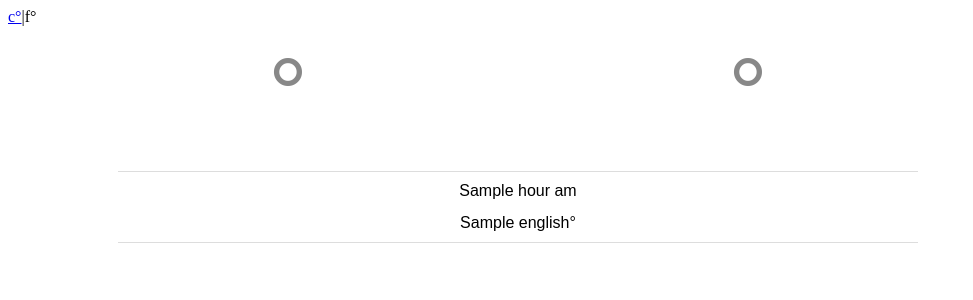
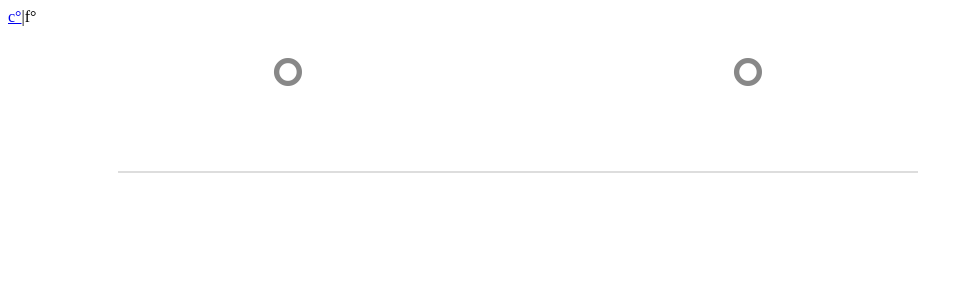
Before and after one commit to gregpaton08/weather_station, a Flask app: template app/templates/index.html in a window 1280 px wide. Shown: the top 300 px of the page, without its empty margins (0-973 px from the left). Run offline with Flask 2, Linux system fonts and the light colour scheme; the template is opened without the code that fills it: most values are stand-ins (such as "Sample title", 1, 10 or a date in 2020); data that the repository does not hold is empty.

Commit message:
Cleanup code

```diff
--- a/app/templates/index.html
+++ b/app/templates/index.html
@@ -70,6 +70,7 @@
                     data = {}
                     data['hour'] = value.FCTTIME.hour;
                     data['temperature'] = value.temp.metric;
+                    data['condition'] = value.condition;
                     forecastData.push(data);
                 });
 
@@ -121,27 +122,6 @@
     <div id="hourly_forecast">
         <table>
             <tr>
-            {% for hour in hourly %}
-                <td>
-                    <div class="time">
-                        {% if hour.FCTTIME.hour|int == 0 %}
-                            12 am
-                        {% elif hour.FCTTIME.hour|int > 12 %}
-                            {{ hour.FCTTIME.hour|int - 12 }} pm
-                        {% elif hour.FCTTIME.hour|int == 12 %}
-                            {{ hour.FCTTIME.hour|int }} pm
-                        {% else %}
-                            {{ hour.FCTTIME.hour }} am
-                        {% endif %}
-                    </div>
-                    <div class="temperature">
-                        {{ hour.temp.english }}&deg;
-                    </div>
-<!--                     <div class="condition">
-                        {{ hour.condition }}
-                    </div> -->
-                </td>
-            {% endfor %}
             </tr>
     </table>
     </div>
```
